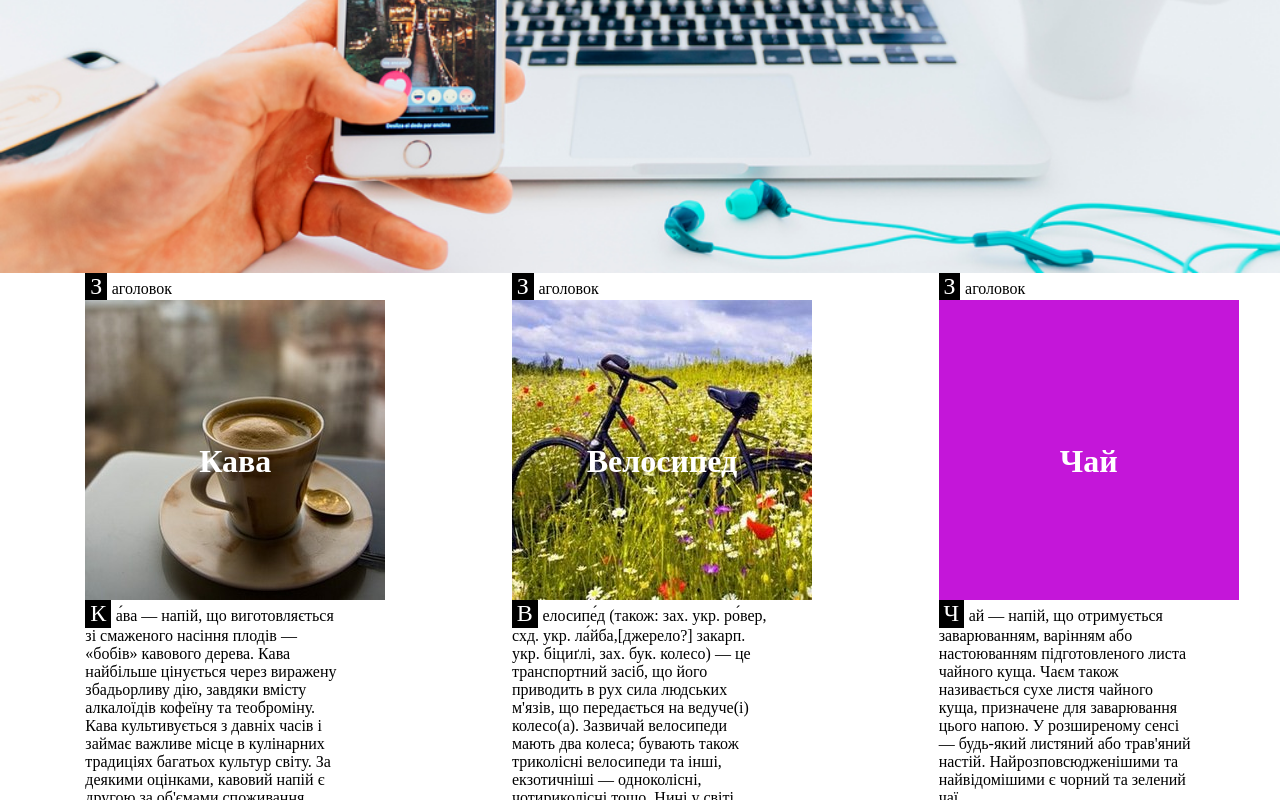
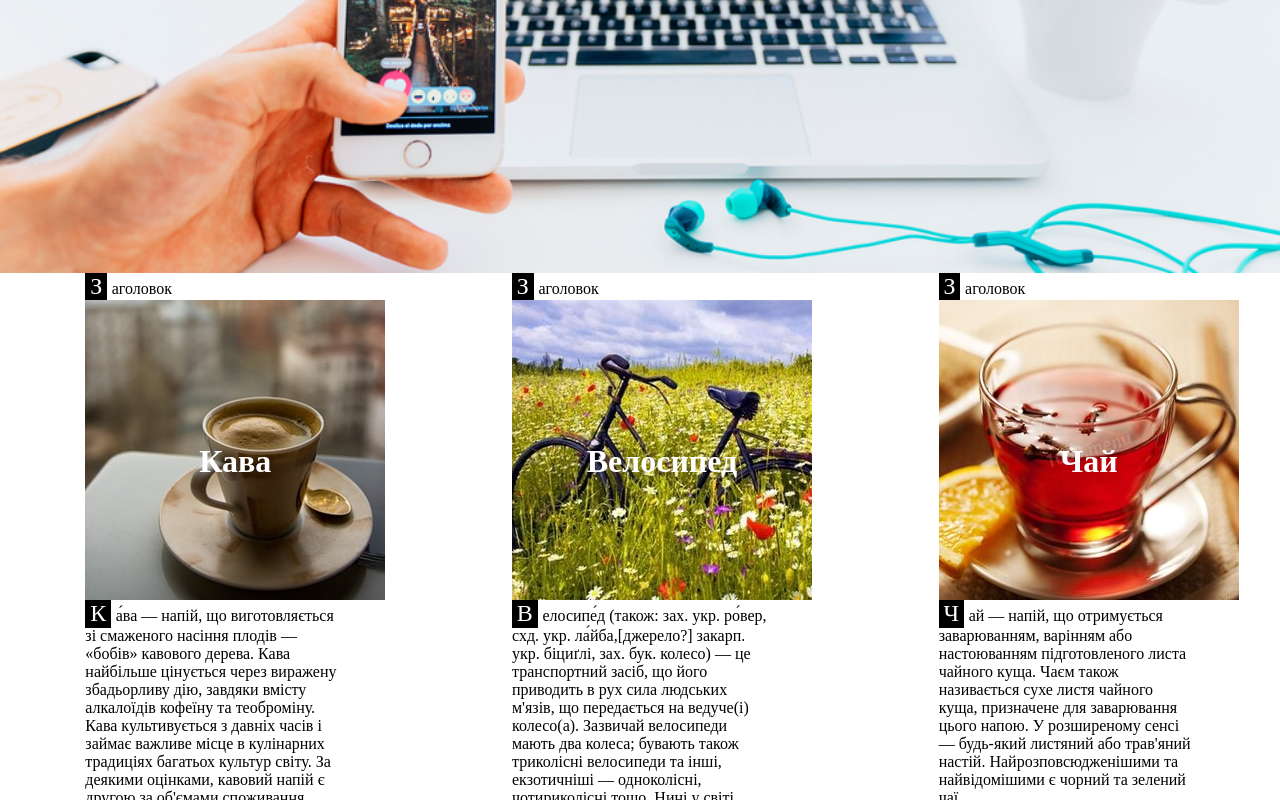
Before and after one commit to Denis6435/Project_1, a plain HTML site: page index.html in a window 1280 px wide. Shown: the part 527-1327 px from the top of the page. Drawn offline with Linux system fonts and the light colour scheme.

Commit message:
Update style.css

```diff
--- a/style.css
+++ b/style.css
@@ -278,5 +278,5 @@ padding: 20px 0 20px 0;
 }
 
 .chai {
-	background-image: url(img/cup1.jpg);
+	background-image: url(img/cup3.jpg);
 }
```
